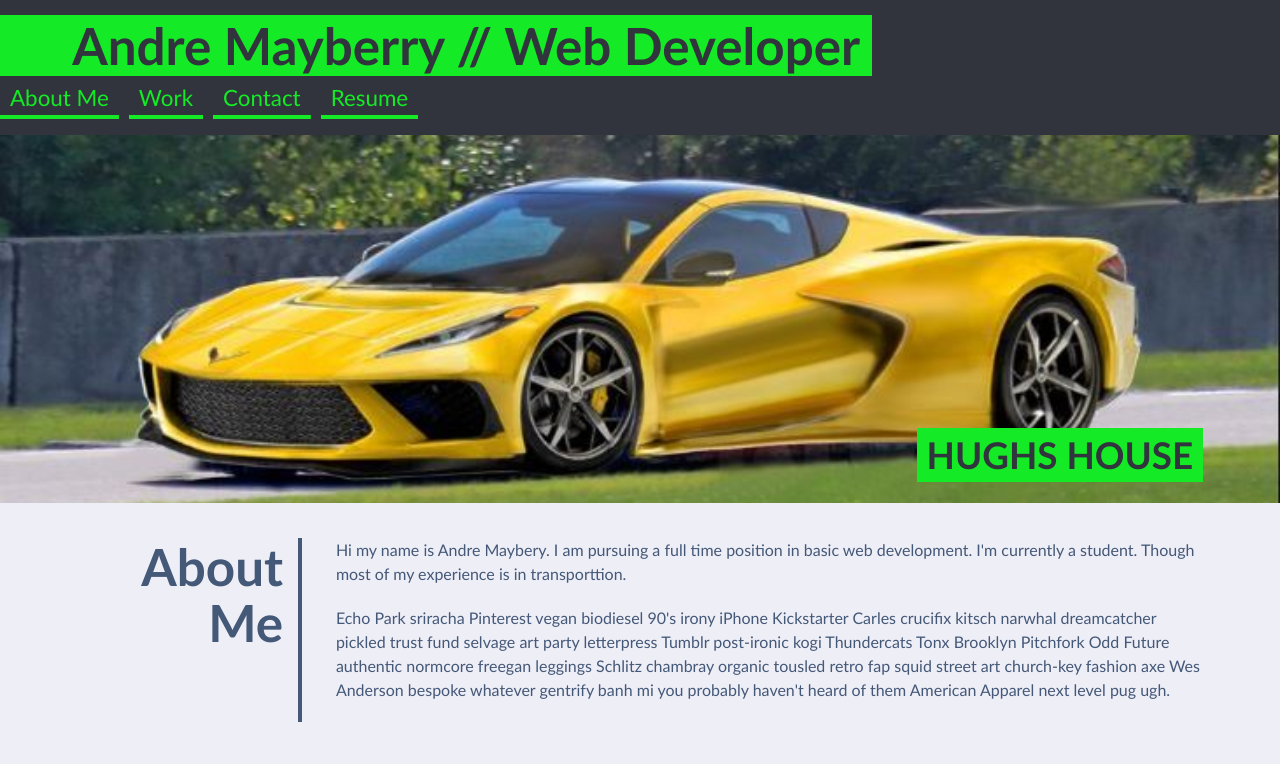
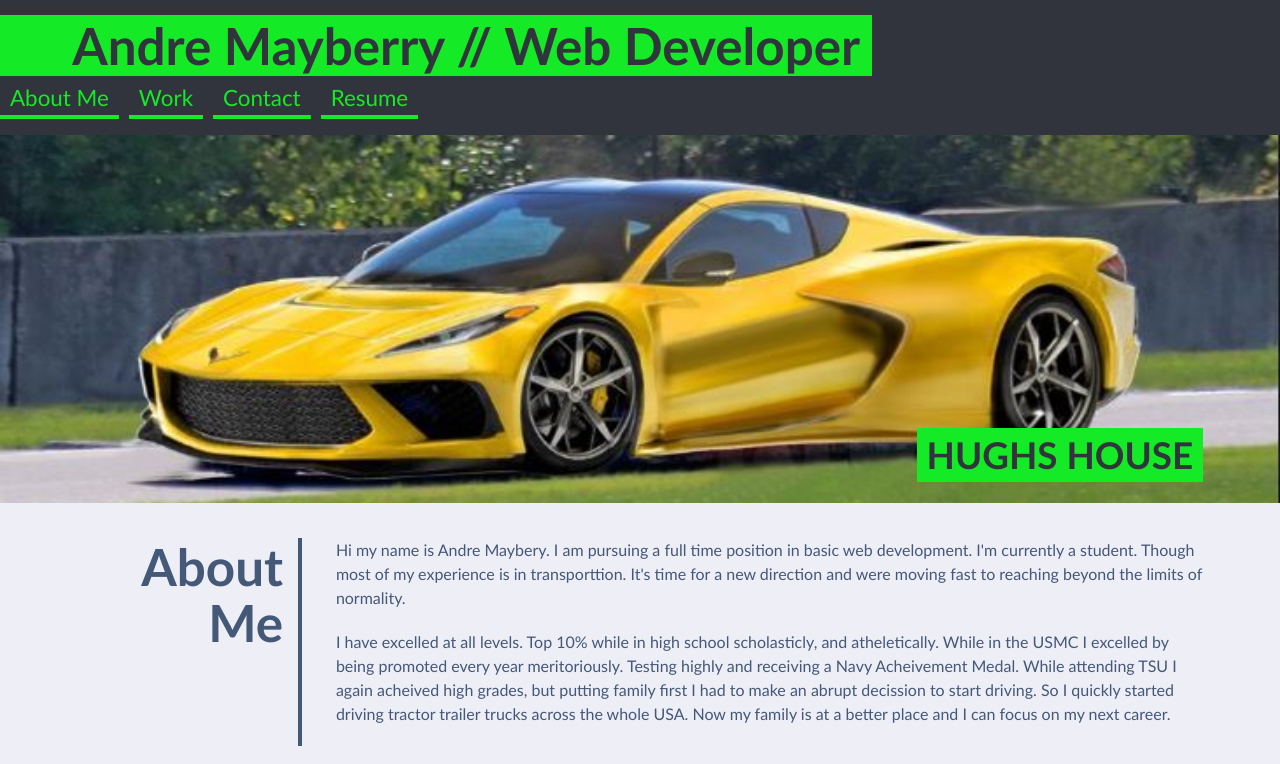
Before and after one commit to Andre835/Portfolio, a plain HTML site: page index.html in a window 1280 px wide. Shown: the top 764 px of the page. Drawn offline with Linux system fonts and the light colour scheme.

```diff
--- a/index.html
+++ b/index.html
@@ -32,14 +32,16 @@
             <h2>About Me</h2>
             <div>
               <p>Hi my name is Andre Maybery.  I am pursuing a full time position in basic web development. I'm currently a student.
-                Though most of my experience is in transporttion.
+                Though most of my experience is in transporttion. It's time for a new direction and were moving fast to
+                reaching beyond the limits of normality.
               </p>
               <p>
-                Echo Park sriracha Pinterest vegan biodiesel 90's irony iPhone Kickstarter Carles crucifix kitsch narwhal
-                dreamcatcher pickled trust fund selvage art party letterpress Tumblr post-ironic kogi Thundercats Tonx
-                Brooklyn Pitchfork Odd Future authentic normcore freegan leggings Schlitz chambray organic tousled retro fap
-                squid street art church-key fashion axe Wes Anderson bespoke whatever gentrify banh mi you probably haven't
-                heard of them American Apparel next level pug ugh.
+                  I have excelled at all levels.  Top 10% while in high school scholasticly, and atheletically. While in the USMC
+                  I excelled by being promoted every year meritoriously.  Testing highly and receiving a Navy Acheivement Medal. While
+                  attending TSU I again acheived high grades, but putting family first I had to make an abrupt decission to
+                  start driving. So I quickly started driving tractor trailer trucks across the whole USA.  Now my family is at a
+                  better place and I can focus on my next career.
+
               </p>
             </div>
           </section>
```
